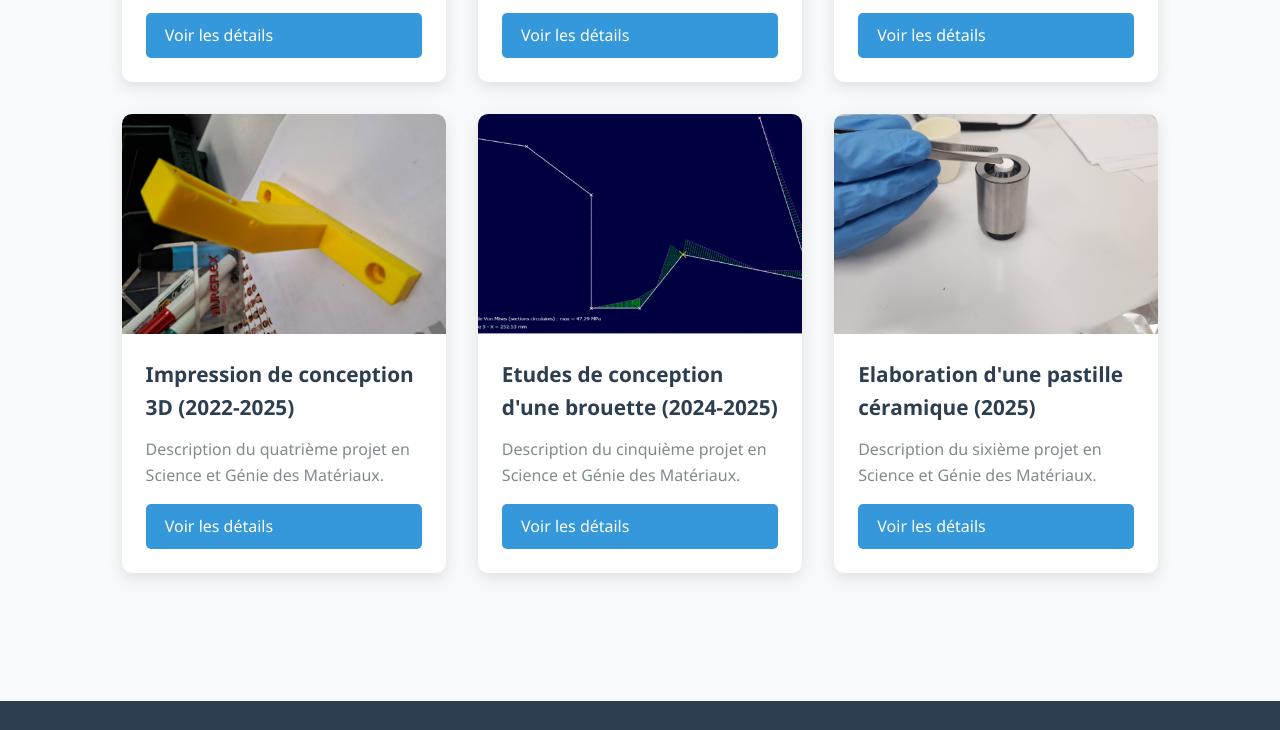
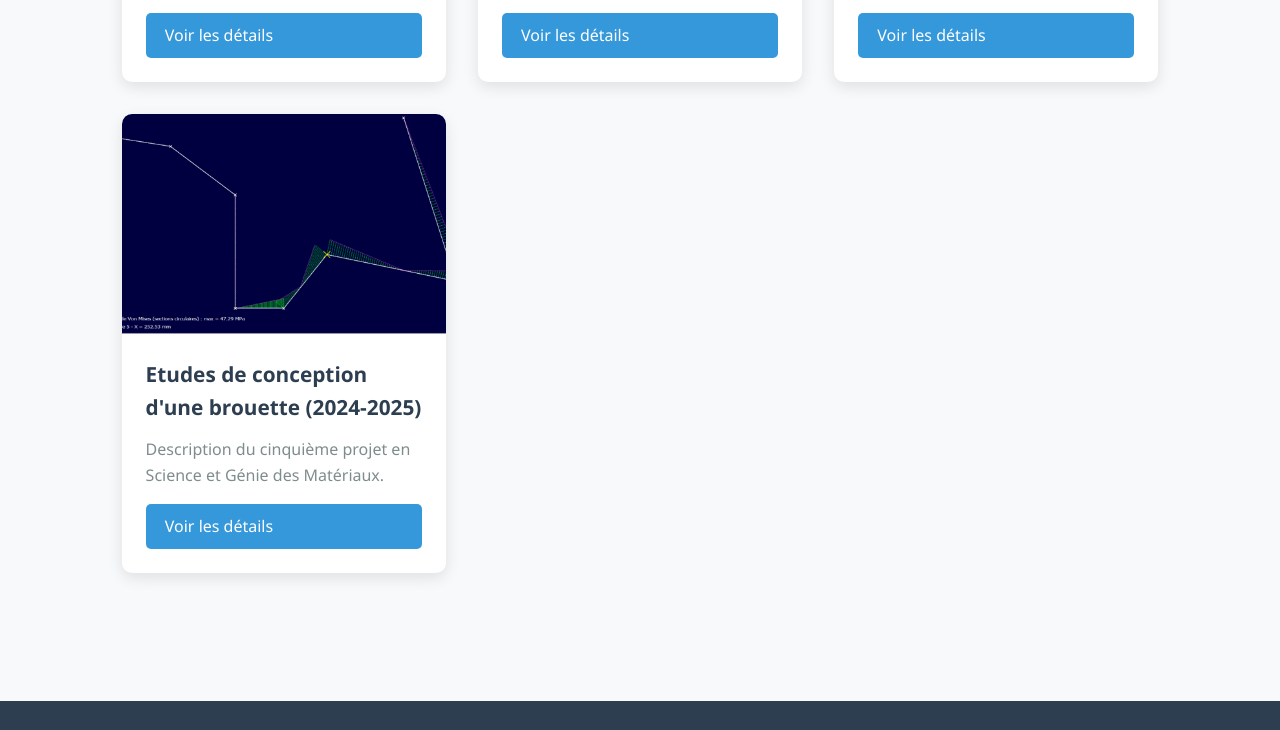
Before and after one commit to acourtal-alt/acourtal-alt.github.io, a plain HTML site: page competence4.html in a window 1280 px wide. Shown: the part 1409-2139 px from the top of the page. Drawn offline with Linux system fonts and the light colour scheme.

Commit message:
Update competence4.html

```diff
--- a/competence4.html
+++ b/competence4.html
@@ -93,19 +93,6 @@
 
                 <div class="projet-card">
                     <div class="projet-image">
-                        <a href="projets.html#projet4">
-                            <img src="images/projet4.png" alt="Projet 4">
-                        </a>
-                    </div>
-                    <div class="projet-info">
-                        <h3>Impression de conception 3D (2022-2025)</h3>
-                        <p>Description du quatrième projet en Science et Génie des Matériaux.</p>
-                        <a href="projets.html#projet4" class="btn-details">Voir les détails</a>
-                    </div>
-                </div>
-
-                <div class="projet-card">
-                    <div class="projet-image">
                         <a href="projets.html#projet5">
                             <img src="images/projet5.png" alt="Projet 5">
                         </a>
@@ -114,19 +101,6 @@
                         <h3>Etudes de conception d'une brouette (2024-2025)</h3>
                         <p>Description du cinquième projet en Science et Génie des Matériaux.</p>
                         <a href="projets.html#projet5" class="btn-details">Voir les détails</a>
-                    </div>
-                </div>
-
-                <div class="projet-card">
-                    <div class="projet-image">
-                        <a href="projets.html#projet6">
-                            <img src="images/projet6.png" alt="Projet 6">
-                        </a>
-                    </div>
-                    <div class="projet-info">
-                        <h3>Elaboration d'une pastille céramique (2025)</h3>
-                        <p>Description du sixième projet en Science et Génie des Matériaux.</p>
-                        <a href="projets.html#projet6" class="btn-details">Voir les détails</a>
                     </div>
                 </div>
             </div>
```
